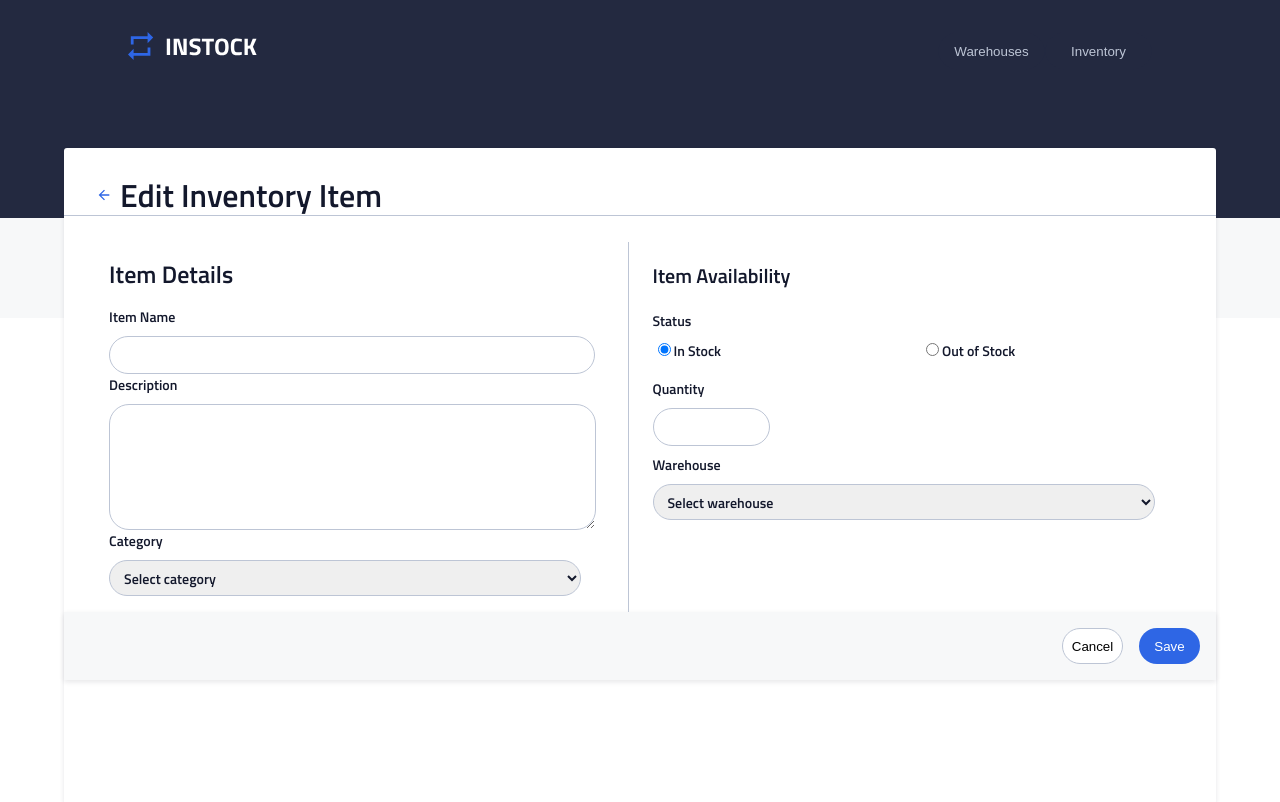
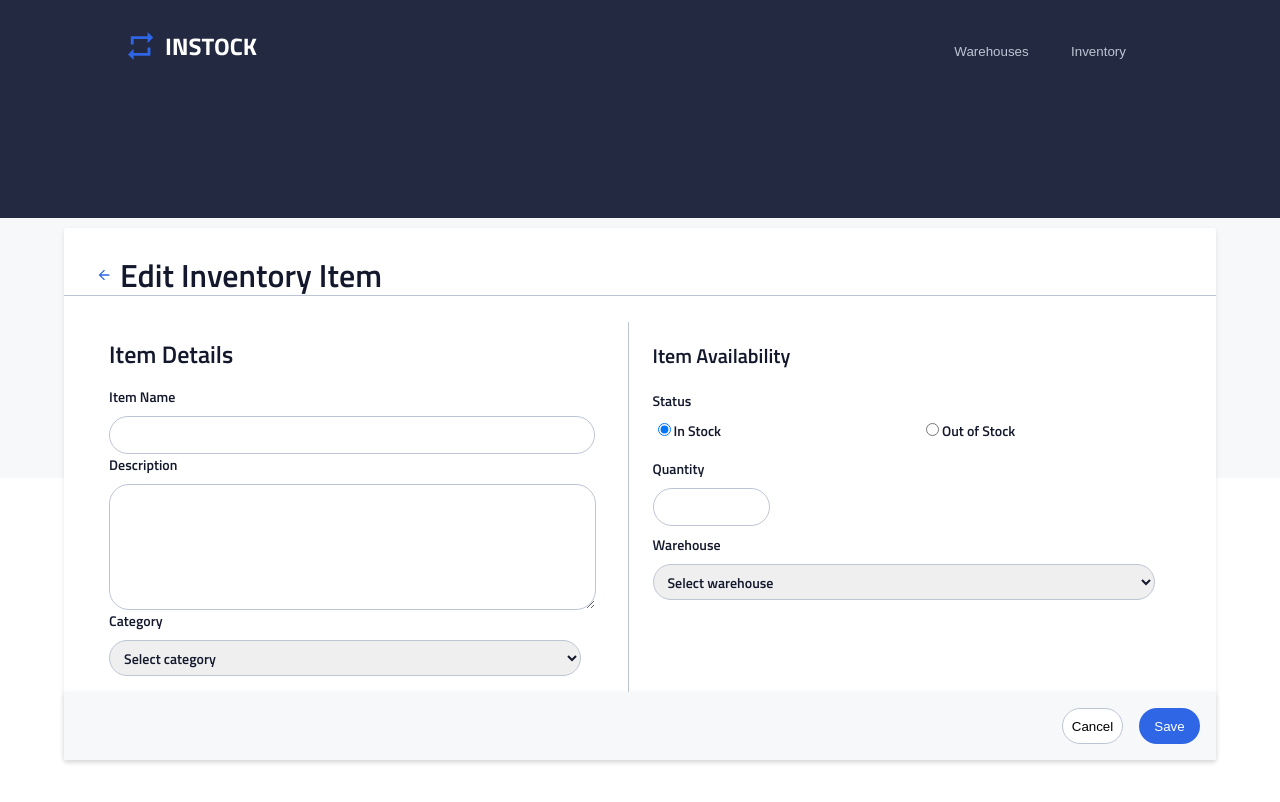
Before and after one commit to jemeryalvarado/in_stock_team1, a React (Create React App) app: page /inventories/edit in a window 1280 px wide. Built offline with nearby package versions, Linux system fonts and the light colour scheme; no server answers; the HTML template or start-up script is replaced by a standard one.

Commit message:
worked on styling for footer in my component

```diff
--- a/src/components/Footer/Footer.js
+++ b/src/components/Footer/Footer.js
@@ -1,4 +1,5 @@
 import './Footer.scss';
+import '../Main/EditInventory.scss';
 
 function Footer(){
     return(
--- a/src/components/Main/EditInventory.scss
+++ b/src/components/Main/EditInventory.scss
@@ -1,5 +1,6 @@
 @use '../../styles/partials/mixins' as *;
 @use '../../styles/partials/variables' as *;
+
 
 .section{
     background-color: $White;
@@ -7,8 +8,8 @@
     position: absolute;
     z-index: 3;
     width: 90vw;
-    height: 82vh;
-    top: 10rem;
+    height: fit-content;
+    top: 30rem;
     bottom: 0;
     left: 0;
     right: 0;
@@ -17,12 +18,11 @@
     box-shadow: 0 2px 5px rgba(19, 24, 44, 0.1);
 
     @include media-query_('tablet') {
-        height: 81.5vh;
-        top: 9.5rem;
+        top: 11.8rem;
     }
 
     @include media-query_('desktop') {
-        top: 9.5rem;
+        top: 11.8rem;
     }
 
     &__title {
@@ -307,3 +307,15 @@
         width: 1rem;
     }
 }
+
+.footer {
+    @include media-query_('mobile'){
+        padding-top: 50rem;
+    }
+    @include media-query_('tablet'){
+        padding-top: 35rem;
+    }
+    @include media-query_('desktop'){
+        padding-top: 10rem;
+    }
+}
```
